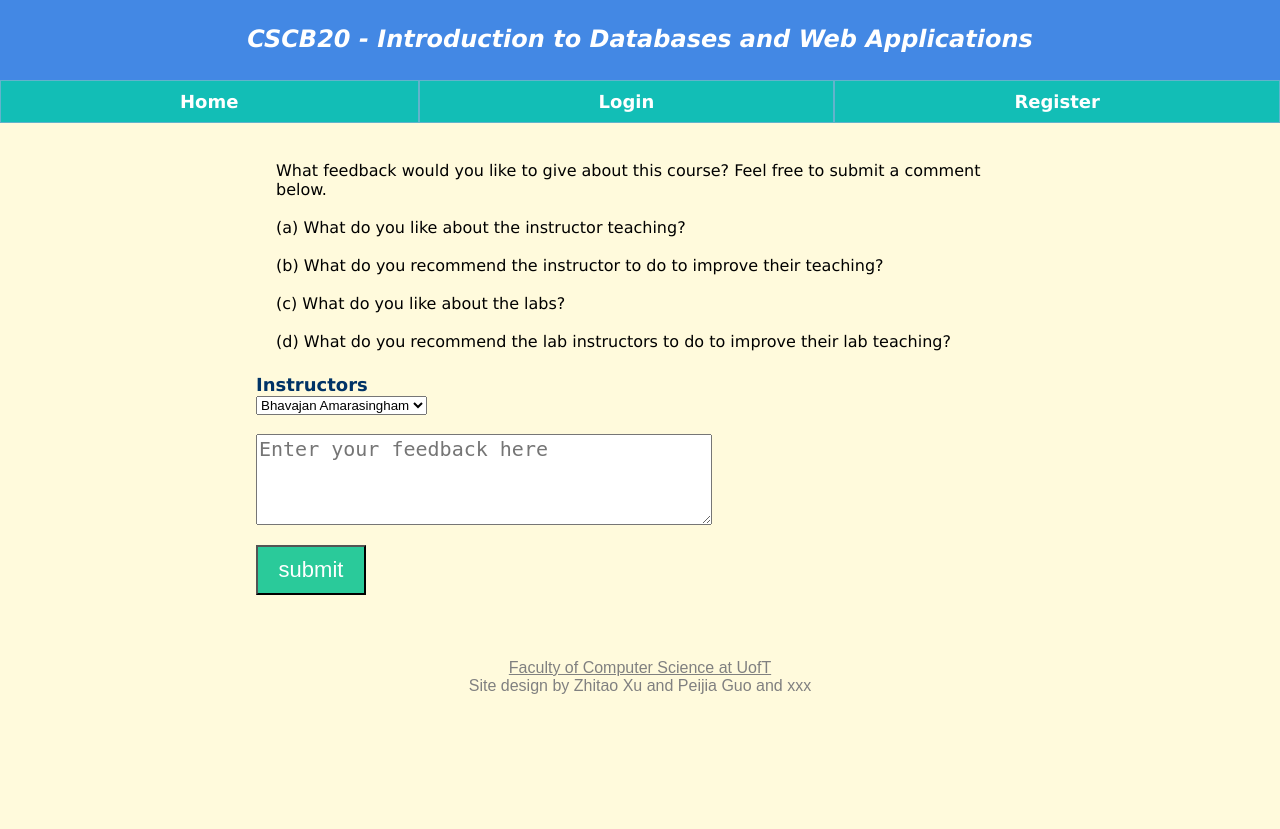
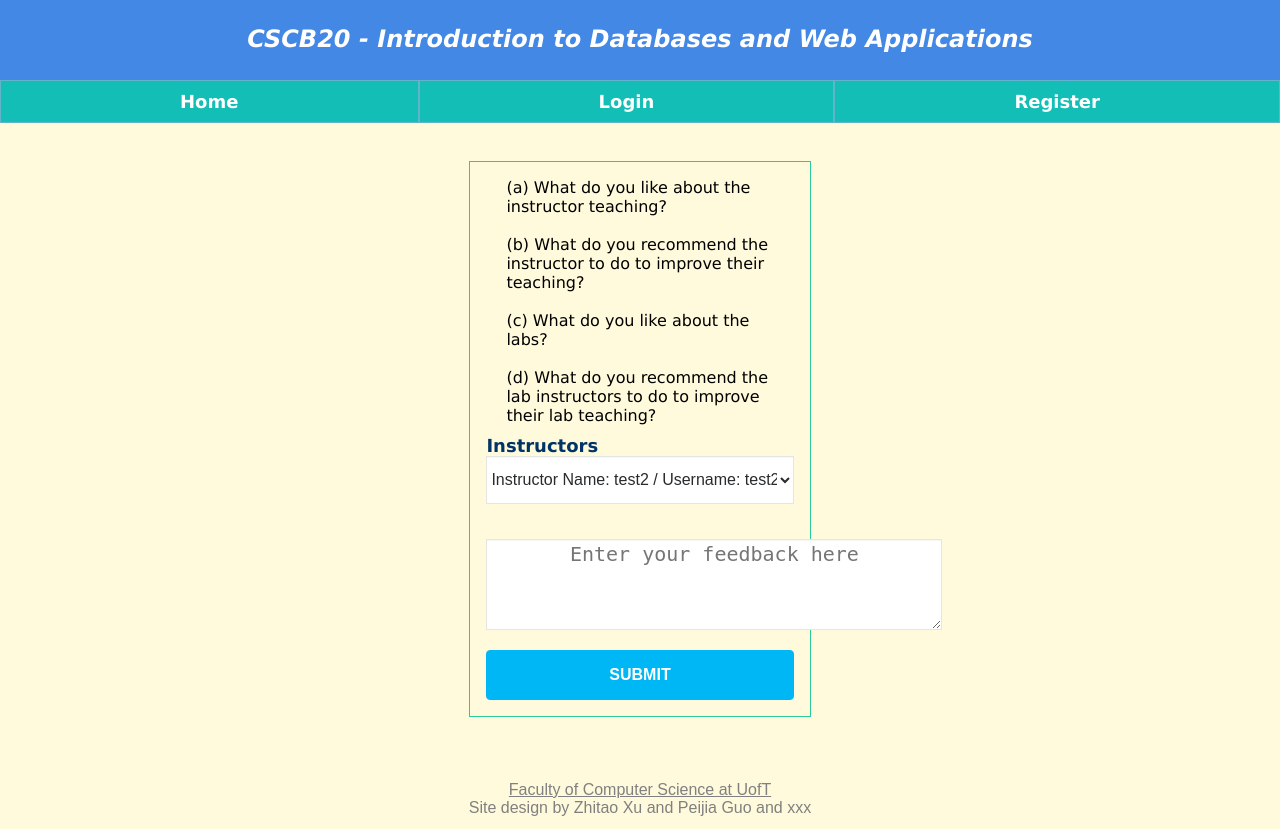
Before and after one commit to Neverland1973556/cscb20assignment3, a Flask app: page /anonfeedback in a window 1280 px wide. Before the commit the page ends 694 px from the top, so only its background shows below. Run offline with Flask 2, Linux system fonts and the light colour scheme; data comes from the database, SQL or seed files in the repository.

Commit message:
feedback done

```diff
--- a/app.py
+++ b/app.py
@@ -39,10 +39,8 @@
     stuMark = db.Column(db.Integer)
     remarkReq = db.Column(db.Boolean)
     remarkText = db.Column(db.String(200), nullable=False)
-
-    # foreign key, need to change
-    student_id = db.Column(db.Integer, db.ForeignKey('Person.Id'), nullable = False)
-    instructor_id = db.Column(db.Integer, db.ForeignKey('Person.Id'), nullable = False)
+    student_username = db.Column(db.Integer, db.ForeignKey('Person.username'), nullable = False)
+    instructor_username = db.Column(db.Integer, db.ForeignKey('Person.username'), nullable = False)
 
     def __repr__(self):
         return f"Evaluation('{self.typeName}', '{self.stuMark}')"
@@ -52,8 +50,6 @@
     __tablename__ = 'Feedback'
     fid = db.Column(db.Integer, primary_key = True)
     feedbackText = db.Column(db.String(200), nullable=False)
-
-    # foreign key, need to change
     instructor_username= db.Column(db.Integer, db.ForeignKey('Person.username'), nullable = False)
 
     def __repr__(self):
@@ -132,9 +128,31 @@
     flash('You have successfully logged out! Now you can login or register!')
     return redirect(url_for('home'))
 
-@app.route("/anonfeedback")
+
+
+@app.route("/anonfeedback", methods = ['GET', 'POST'])
 def anonfeedback():
-    return render_template("anonfeedback.html")
+    query_instructors_all = query_instructors()
+    if request.method == 'GET':
+        return render_template("anonfeedback.html", query_instructors_all = query_instructors_all)
+    else:
+        username = request.form['instructors']
+        text_for_instructors = request.form['todo-input']
+        feedback_details =(
+            username,
+            # Id will be provided automatically by machine
+            text_for_instructors
+        )
+        add_feedbacks(feedback_details)
+        return redirect(url_for('anonfeedback'))
+
+@app.route("/feedback", methods = ['GET', 'POST'])
+def feedback():
+    username = session['name']
+    feedback_for_instructor = query_instructors_see(username)
+    if request.method == 'GET':
+         return render_template("feedback.html", feedback_for_instructor = feedback_for_instructor)
+    # query_feedbacks_result
 
 # information from assignment2
 @app.route("/test")
@@ -169,10 +187,6 @@
 def evaluation():
     return render_template("evaluation.html")
 
-@app.route("/feedback")
-def feedback():
-    return render_template("feedback.html")
-
 @app.route("/teacherGrade")
 def teacherGrade():
     return render_template("teacherGrade.html")
@@ -183,6 +197,18 @@
     db.session.add(instructor)
     db.session.commit()
 
+def add_feedbacks(feedback_details):
+    feedback = Feedback(instructor_username = feedback_details[0], feedbackText = feedback_details[1])
+    db.session.add(feedback)
+    db.session.commit()
+
+def query_instructors():
+    query_instructor = db.session.query(Person).filter(Person.typePerson == 1)
+    return query_instructor
+
+def query_instructors_see(username):
+    query_instructor = db.session.query(Feedback).filter(Feedback.instructor_username == username)
+    return query_instructor
 
 if __name__ == "__main__":
     app.run(debug=True)
--- a/templates/anonfeedback.html
+++ b/templates/anonfeedback.html
@@ -5,10 +5,8 @@
 {% endblock %}
 
 {% block content %}
-<div id="form">
+<form action="http://127.0.0.1:5000/anonfeedback" method = "post">
     <p>
-    What feedback would you like to give about this course? Feel free to submit a comment below.
-    <br></br>
     (a)  What do you like about the instructor teaching?
     <br></br>
     (b)  What do you recommend the instructor to do to improve their teaching?
@@ -17,17 +15,15 @@
     <br></br>
     (d)  What do you recommend the lab instructors to do to improve their lab teaching?
     </p>
-
     <h3>Instructors</h3>
     <select name="instructors" id="instructors">
-      <option value="volvo">Bhavajan Amarasingham</option>
-      <option value="saab">Peijia Guo</option>
-      <option value="opel">Zhitao Xu</option>
+      {% for Person in query_instructors_all %}
+      <option value="{{ Person.username }}">Instructor Name: {{ Person.name }} / Username: {{ Person.username }}  </option>
+      {% endfor %}
     </select>
     <br><br>
     <textarea type="text" name="todo-input" placeholder="Enter your feedback here" id="form_text"></textarea>
-
     <br>
-    <input type="submit" name="todo-submit" value="submit" id="form_button">
-</div>
+    <button type="Submit">Submit</button>
+  </form>
 {% endblock %}
--- a/templates/feedback.html
+++ b/templates/feedback.html
@@ -13,10 +13,11 @@
 {% endfor %}  -->
 <br>
 <div class = "feedbacks">
-    {% for Feedbacks in query_feedbacks_result %}
     <ul>
+    {% for Feedbacks in feedback_for_instructor %}
         <li> {{ Feedbacks.feedbackText }} </li>
     </ul>
+    {% endfor %}
 </div>
 
 {% endblock %}
```
Also changed, not shown: a3database.db.
